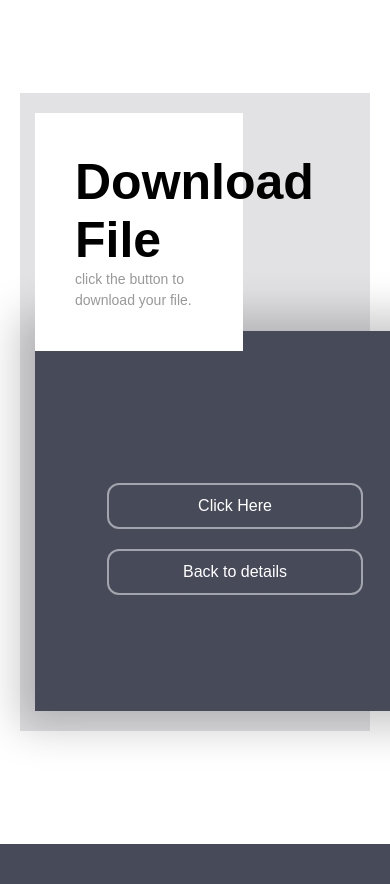
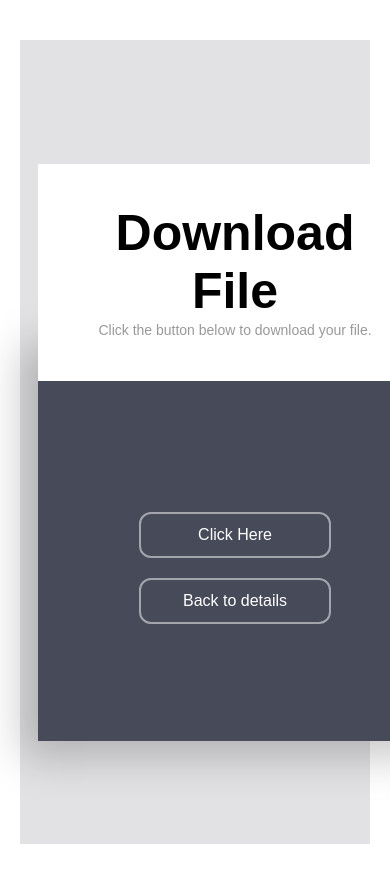
Before and after one commit to Roobika-M/self_appraisal, a Flask app: page /download_path in a window 390 px wide; the page is wider, and only the part inside the window is pictured. Before the commit the page ends 844 px from the top of that part, so only its background shows below. Run offline with Flask 3, Linux system fonts and the light colour scheme; some web fonts are replaced.

Commit message:
combined upload and details page

```diff
--- a/app.py
+++ b/app.py
@@ -59,26 +59,38 @@
             return render_template('login.html', error=error)
 
     return render_template('login.html')
-staffname=''
-detaillist=[]
-# Upload page
-@app.route('/upload', methods=['POST','GET'])
+staffname = ''
+detaillist = []
+excel_path = ''
+
+@app.route('/upload', methods=['POST', 'GET'])
 def upload():
-    global detaillist
-    if request.method == 'POST':  # Corrected handling of form submission
+    global staffname, detaillist, excel_path
+
+    if request.method == 'POST':
         name = request.form.get('name')
         designation = request.form.get('designation')
         department = request.form.get('dept')
         emp_id = request.form.get('empid')
 
-        global staffname
-        staffname=name
         if not all([name, designation, department, emp_id]):
-            error = "Please enter correct username and password."
-            return render_template('upload.html', error=error)
-        detaillist=[name,designation,department,emp_id]
+            return render_template('upload.html', error="Please fill in all details.")
 
-        return redirect(url_for('excel'))
+        staffname = name
+        detaillist = [name, designation, department, emp_id]
+
+        file = request.files.get('excel_file')
+        if not file or file.filename == '':
+            return render_template('upload.html', error="Please upload an Excel file.")
+
+        upload_folder = os.getcwd()
+        file_path = os.path.join(upload_folder, file.filename)
+        file.save(file_path)
+
+        excel_path = file.filename
+        processing(excel_path, staffname)
+
+        return redirect(url_for("download_path"))
 
     return render_template('upload.html')
 
@@ -121,44 +133,16 @@
 '''logging.basicConfig()
 logging.getLogger('sqlalchemy.engine').setLevel(logging.INFO)'''
 
-excel_path=''
-@app.route('/excel', methods=['POST', 'GET'])
-def excel():
-    if request.method == 'POST':  # Fixed handling (was incorrectly checking GET)
-        file = request.files.get('excel_file')
-
-        if not file or file.filename == '':
-            error = "Please upload the file."
-            return render_template('excel.html', error=error)
-
-        upload_folder = os.getcwd()
-        app.config['UPLOAD_FOLDER'] = upload_folder
-        file_path = os.path.join(app.config['UPLOAD_FOLDER'], file.filename)
-        file.save(file_path)
-
-        global staffname
-
-        name=staffname
-        global excel_path
-        excel_path=file.filename
-        processing(excel_path,name)
-
-        # flash(f"File {file.filename} successfully uploaded!", "success")
-        return redirect(url_for("download_path"))
-
-    return render_template('excel.html')
 
 
-
-@app.route('/download', methods=['POST', 'GET'])
+@app.route('/download', methods=['GET'])
 def download():
-    filename=os.path.join(app.config['UPLOAD_FOLDER'],"filled_template.docx")
-    return send_file(filename,as_attachment=True)
+    filename = os.path.join(os.getcwd(), "filled_template.docx")
+    return send_file(filename, as_attachment=True)
 
 @app.route('/download_path')
 def download_path():
     return render_template("download.html")
-
 
 
 #################################### Load the Excel file
--- a/templates/download.html
+++ b/templates/download.html
@@ -6,10 +6,6 @@
     <title>Download File | KITE</title>
     <style>
         @import url('https://rsms.me/inter/inter-ui.css');
-
-        ::selection { background: #2D2F36; }
-        ::-webkit-selection { background: #2D2F36; }
-        ::-moz-selection { background: #2D2F36; }
 
         body {
             background: white;
@@ -27,17 +23,9 @@
             display: flex;
             flex-direction: column;
             height: calc(100% - 40px);
+            width: calc(100% - 40px);
             position: absolute;
             place-content: center;
-            width: calc(100% - 40px);
-        }
-
-        @media (max-width: 767px) {
-            .page {
-                height: auto;
-                margin-bottom: 20px;
-                padding-bottom: 20px;
-            }
         }
 
         .container {
@@ -45,14 +33,6 @@
             height: 300px;
             margin: 0 auto;
             width: 700px;
-        }
-
-        @media (max-width: 767px) {
-            .container {
-                flex-direction: column;
-                height: auto;
-                width: 320px;
-            }
         }
 
         .left {
@@ -89,34 +69,6 @@
             align-items: center;
             background: #474A59;
         }
-        html, body {
-            overflow: hidden;
-            height: 100%;
-            margin: 0;
-            padding: 0;
-        }
-
-        @media (max-width: 767px) {
-            .right {
-                width: 100%;
-                height: auto;
-                max-height: none;
-            }
-        }
-
-        .form {
-            margin: 0 auto;
-            width: 80%;
-            max-width: 320px;
-        }
-
-        label {
-            color: #c2c2c5;
-            display: block;
-            font-size: 14px;
-            margin-top: 20px;
-            margin-bottom: 5px;
-        }
 
         .button-wrap {
             display: flex;
@@ -144,6 +96,18 @@
         .download-btn:hover {
             background: rgba(255, 255, 255, 0.2);
         }
+
+        @media (max-width: 767px) {
+            .container {
+                flex-direction: column;
+                width: 90%;
+                height: auto;
+            }
+            .left, .right {
+                width: 100%;
+                text-align: center;
+            }
+        }
     </style>
 </head>
 <body>
@@ -151,18 +115,12 @@
         <div class="container">
             <div class="left">
                 <div class="login">Download File</div>
-                <div class="eula">click the button to download your file.</div>
+                <div class="eula">Click the button below to download your file.</div>
             </div>
             <div class="right">
-                <div class="form">
-                    <div class="button-wrap">
-                        <button type="button" class="download-btn" onclick="window.location.href='{{ url_for('download') }}'">
-                            Click Here
-                        </button>
-                        <button type="button" class="download-btn" onclick="window.location.href='{{ url_for('upload') }}'">
-                            Back to details
-                        </button>
-                    </div>
+                <div class="button-wrap">
+                    <a class="download-btn" href="{{ url_for('download') }}">Click Here</a>
+                    <a class="download-btn" href="{{ url_for('upload') }}">Back to details</a>
                 </div>
             </div>
         </div>
--- a/templates/upload.html
+++ b/templates/upload.html
@@ -187,12 +187,15 @@
                             <label for="empid">Employee ID</label>
                             <input type="text" id="empid" name="empid" placeholder="Enter your Employee ID" required>
                         </div>
+                        <div class="input-group">
+                            <label for="excel_file">Upload Excel File</label>
+                            <input type="file" id="excel_file" name="excel_file" accept=".xlsx, .xls" required>
+                        </div>
                         <input type="submit" id="submit" value="Submit">
                     </form>
                 </div>
             </div>
         </div>
     </div>
-
 </body>
 </html>
```
Also changed, not shown: 1 other file.
